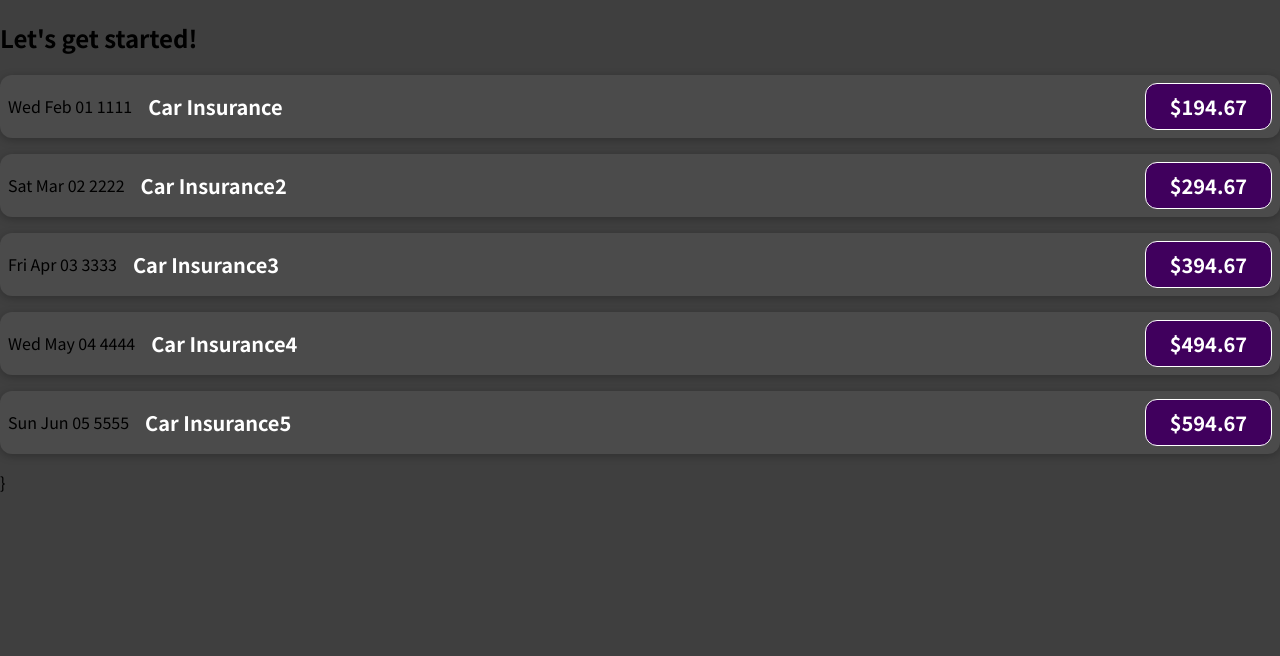
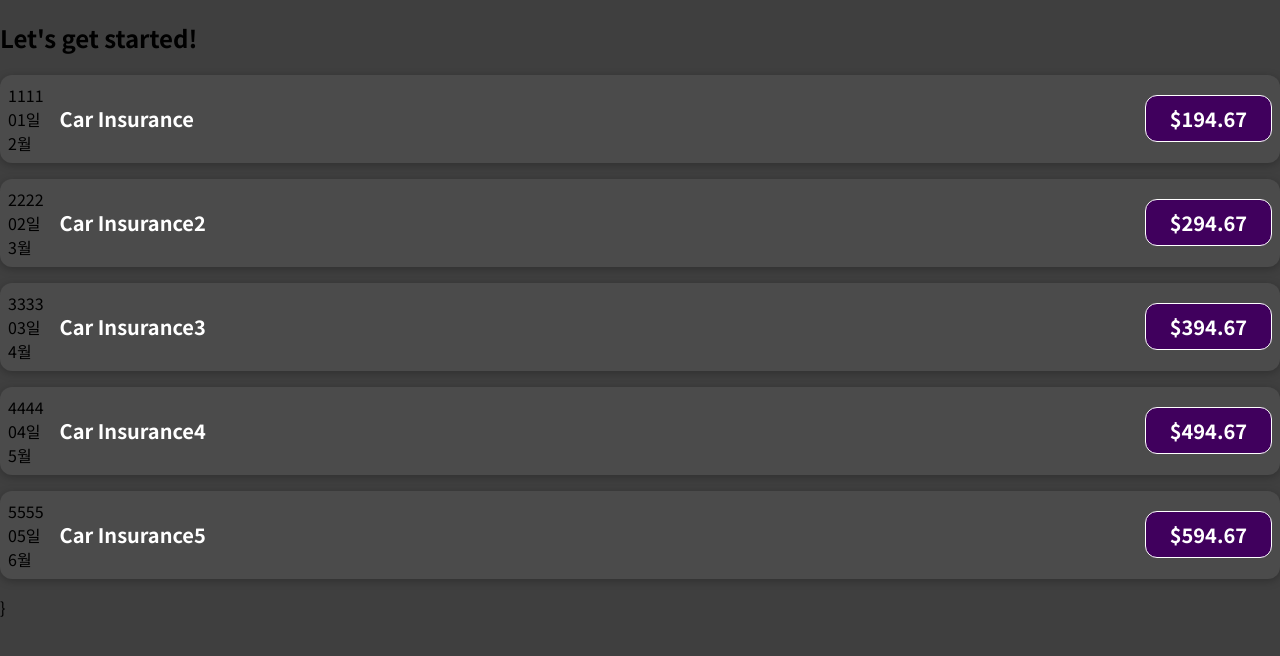
Before and after one commit to qpakr38/react-complete-guide, a JavaScript app: page / in a window 1280 px wide. Shown: the top 656 px of the page. Built offline with nearby package versions, Linux system fonts and the light colour scheme.

Commit message:
FEAT : 컴포넌트 내부에서 자바 로직 사용하기

```diff
--- a/src/components/ExpenseItem.js
+++ b/src/components/ExpenseItem.js
@@ -1,9 +1,16 @@
 import "./ExpenseItem.css";
 
 function ExpenseItem(props) {
+    const year = props.date.getFullYear();
+    const month = props.date.toLocaleString('ko-KR', {month: "long"});
+    const day = props.date.toLocaleString('ko-KR', {day: "2-digit"});
     return (
         <div className="expense-item">
-            <div>{props.date.toDateString()}</div>
+            <div>
+                <div>{year}</div>
+                <div>{day}</div>
+                <div>{month}</div>
+            </div>
             <div className="expense-item__description">
                 <h2>{props.title}</h2>
                 <div className="expense-item__price">${props.amount}</div>
```
